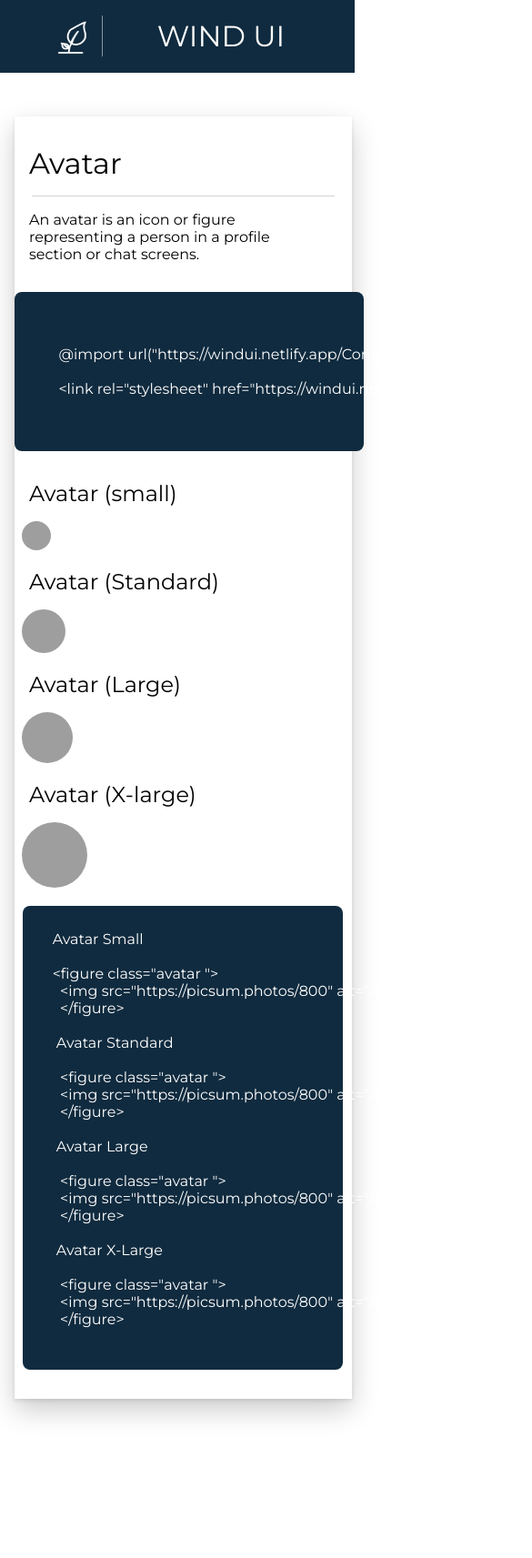
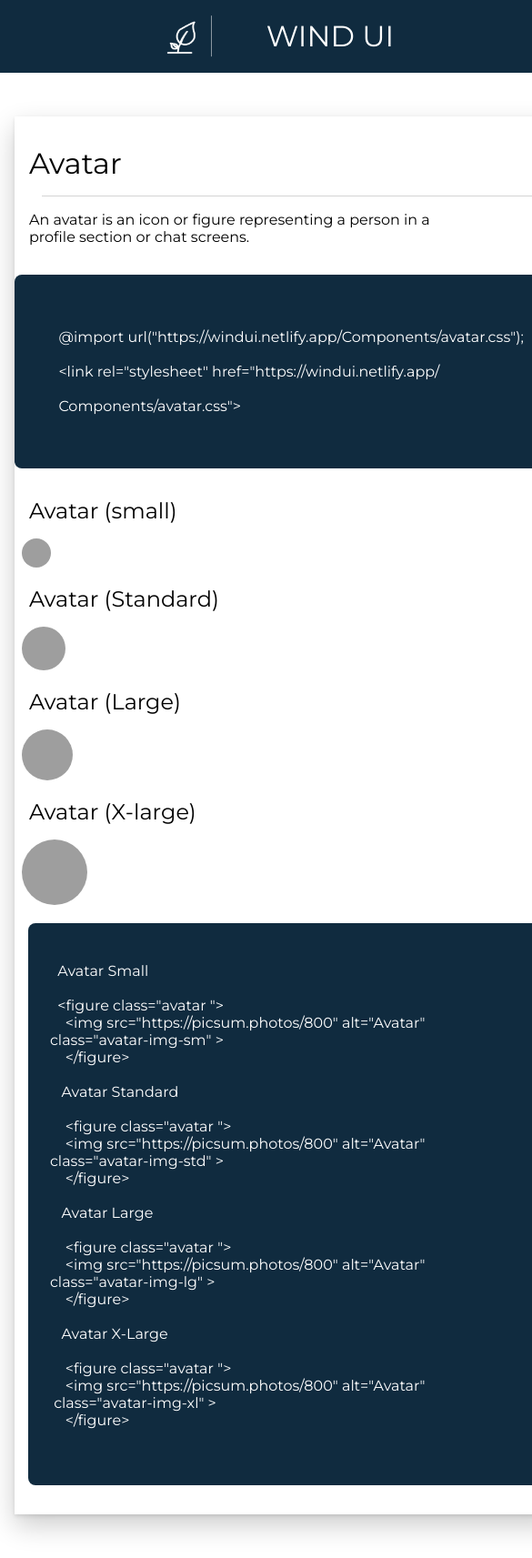
Before and after one commit to percius47/WIND-UI, a plain HTML site: page Components/avatar.html in a window 390 px wide. Shown: the top 1713 px of the page at 91% size, 585 px wide, since content can reach past the window. Before the commit the page ends 1586 px from the top, so only its background shows below. Drawn offline with Linux system fonts and the light colour scheme; grey boxes are pictures that could not be loaded; files whose address does not match are found by name.

Commit message:
fix: home page responsive and code fixes

```diff
--- a/Components/avatar.html
+++ b/Components/avatar.html
@@ -86,7 +86,8 @@
   <!-- CSS Import -->
   @import url("https://windui.netlify.app/Components/avatar.css");
   <!-- HTML Import as Stylesheet -->
-  &lt;link rel="stylesheet" href="https://windui.netlify.app/Components/avatar.css"&gt;
+  &lt;link rel="stylesheet" href="https://windui.netlify.app/ <br>
+  Components/avatar.css"&gt;
           </code></pre>
 
 <h2 class="intro-child">Avatar (small)</h2>
@@ -109,25 +110,25 @@
   Avatar Small
 
   &lt;figure class="avatar "&gt;
-    &lt;img src="https://picsum.photos/800" alt="Avatar" class="avatar-img-sm" &gt;
+    &lt;img src="https://picsum.photos/800" alt="Avatar" <br>class="avatar-img-sm" &gt;
     &lt;/figure&gt;
 
    Avatar Standard
 
     &lt;figure class="avatar "&gt;
-    &lt;img src="https://picsum.photos/800" alt="Avatar" class="avatar-img-std" &gt;
+    &lt;img src="https://picsum.photos/800" alt="Avatar" <br>class="avatar-img-std" &gt;
     &lt;/figure&gt;
 
    Avatar Large
 
     &lt;figure class="avatar "&gt;
-    &lt;img src="https://picsum.photos/800" alt="Avatar" class="avatar-img-lg" &gt;
+    &lt;img src="https://picsum.photos/800" alt="Avatar" <br>class="avatar-img-lg" &gt;
     &lt;/figure&gt;
 
    Avatar X-Large
 
     &lt;figure class="avatar "&gt;
-    &lt;img src="https://picsum.photos/800" alt="Avatar" class="avatar-img-xl" &gt;
+    &lt;img src="https://picsum.photos/800" alt="Avatar" <br> class="avatar-img-xl" &gt;
     &lt;/figure&gt;
 
           </code></pre>
--- a/Components/nav.css
+++ b/Components/nav.css
@@ -5,7 +5,7 @@
   color: white;
   display: flex;
   flex-direction: row;
- min-width: 348px;
+ min-width: 630px;
   flex-wrap: wrap;
   height: 5rem;
 
--- a/styles.css
+++ b/styles.css
@@ -21,6 +21,7 @@
   height: calc(100vh-10rem);
   grid-gap: 1rem;
 grid-template-columns: repeat(5, [col-start] 1fr);
+min-width: 630px;
 }
 
 a, a:hover, a:visited, a:active,.comp-link,.btn-link {
@@ -76,6 +77,7 @@ a, a:hover, a:visited, a:active,.comp-link,.btn-link {
   }
 
      .code-parent{
+       display: flex;
        background-color: var(--primary-color);
        color: white;
        margin: 1rem auto;
```
Also changed, not shown: Components/alert.html (+1 -1 lines), Components/badge.html (+6 -6 lines), Components/card.html (+2 -2 lines), index.html (+14 -6 lines).
